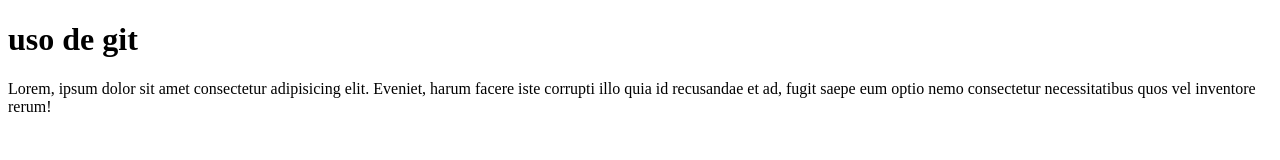
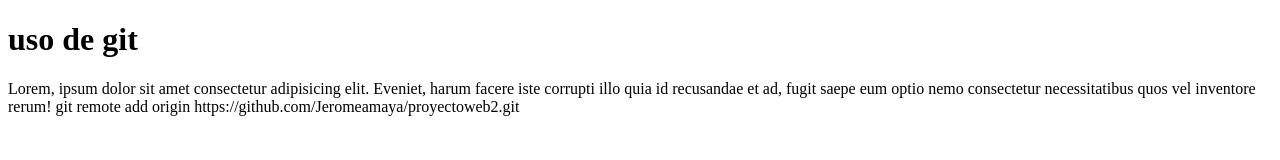
Before and after one commit to Jeromeamaya/proyectoweb2, a plain HTML site: page index.html in a window 1280 px wide. Drawn offline with Linux system fonts and the light colour scheme.

Commit message:
enlace git hub escritorio remote

```diff
--- a/index.html
+++ b/index.html
@@ -8,7 +8,7 @@
 </head>
 <h1> uso de git </h1>
 <p>Lorem, ipsum dolor sit amet consectetur adipisicing elit. Eveniet, harum facere iste corrupti illo quia id recusandae et ad, fugit saepe eum optio nemo consectetur necessitatibus quos vel inventore rerum!
-
+    git remote add origin https://github.com/Jeromeamaya/proyectoweb2.git
 </p>
 <body>
 
```
